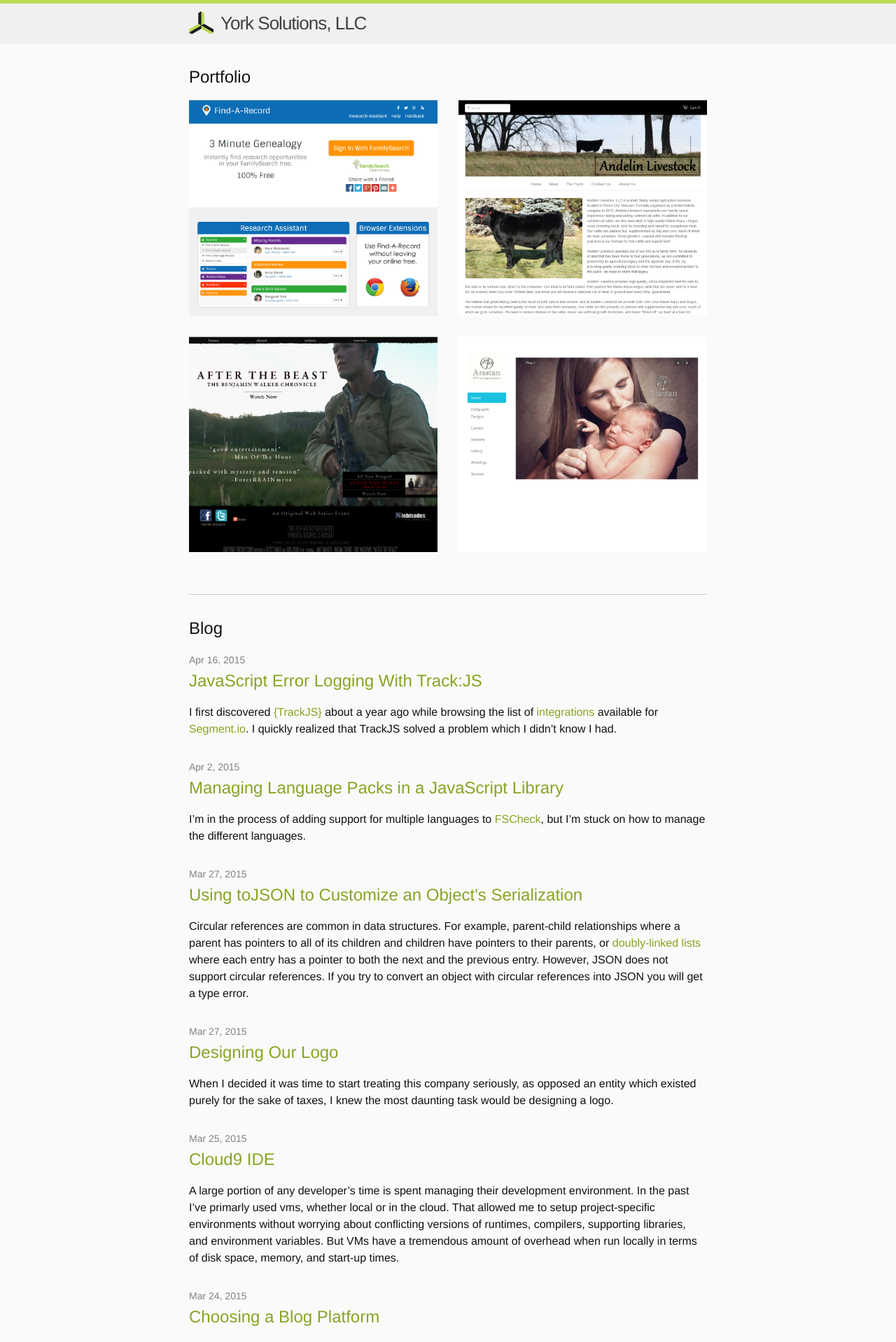
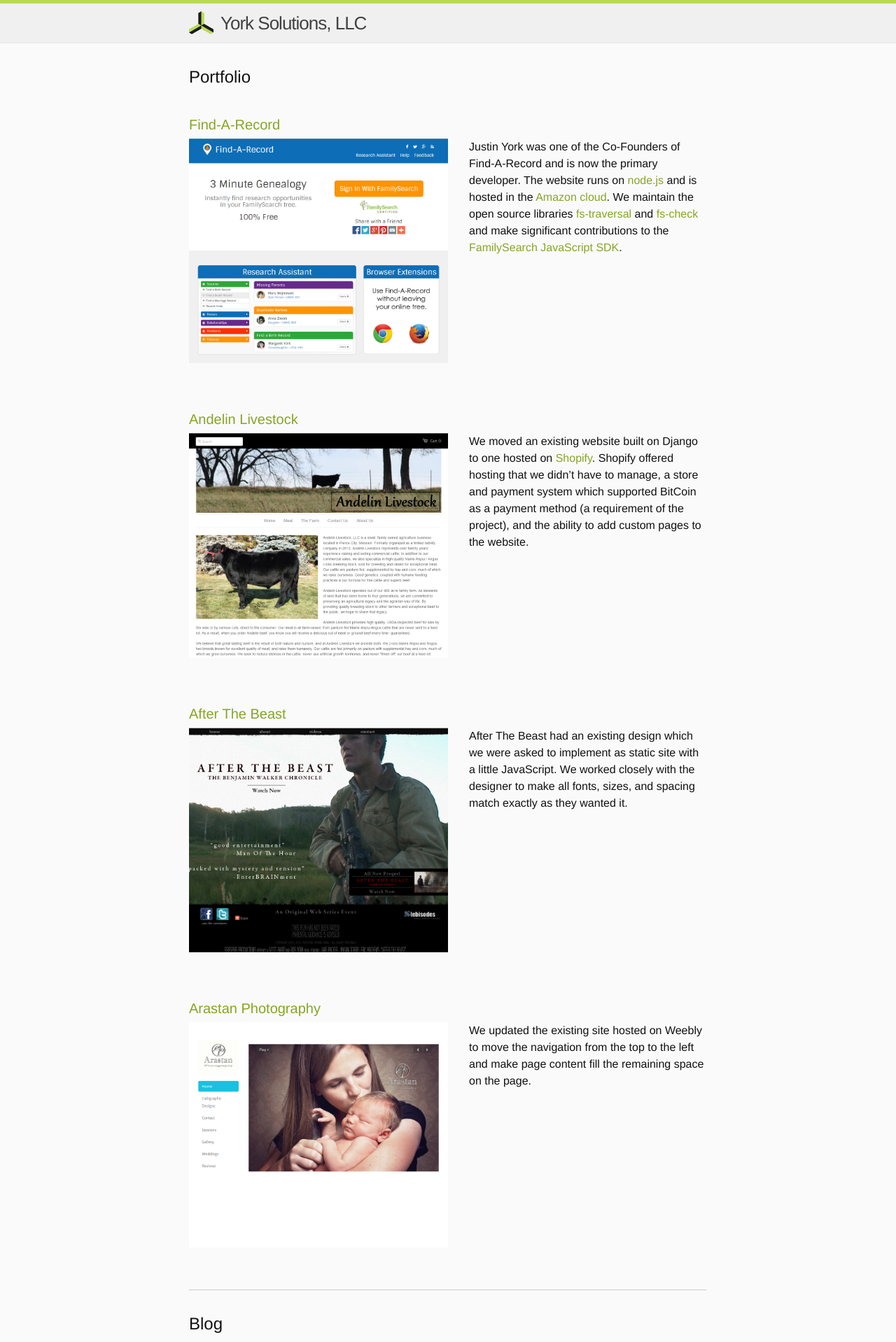
Before and after one commit to justincy/york-solutions.github.io, a Jekyll site: the page built from index.html, in a window 1280 px wide. Shown: the top 1918 px of the page at 70% size. Built offline with Jekyll 4.4.1, drawn with Linux system fonts in a browser that asks for light colours.

Commit message:
add descriptions to projects

```diff
--- a/_data/projects.yml
+++ b/_data/projects.yml
@@ -1,18 +1,38 @@
 - name: Find-A-Record
   url:  https://www.findarecord.com
   img:  findarecord.png
+  role: >
+    Justin York was one of the Co-Founders of Find-A-Record and is now the primary
+    developer. The website runs on [node.js](https://nodejs.org/)
+    and is hosted in the [Amazon cloud](http://aws.amazon.com/).
+    We maintain the open source libraries [fs-traversal](https://github.com/genealogysystems/fs-traversal)
+    and [fs-check](https://github.com/genealogysystems/fs-check)
+    and make significant contributions to the [FamilySearch JavaScript SDK](https://github.com/rootsdev/familysearch-javascript-sdk).
 
 - name: Andelin Livestock
   url: http://andelinlivestock.com
   img: andelinlivestock.png
+  role: >
+    We moved an existing website built on Django to one hosted on
+    [Shopify](http://www.shopify.com/). Shopify offered hosting that
+    we didn't have to manage, a store and payment system which supported BitCoin
+    as a payment method (a requirement of the project), and the ability to add
+    custom pages to the website.
 
 - name: After The Beast
   url: http://afterthebeast.com
   img: afterthebeast.png
+  role: >
+    After The Beast had an existing design which we were asked to implement as
+    static site with a little JavaScript. We worked closely with the designer to
+    make all fonts, sizes, and spacing match exactly as they wanted it.
 
 - name: Arastan Photography
   url: http://www.arastanphotography.com/
   img: arastanphotography.png
+  role: >
+    We updated the existing site hosted on Weebly to move the navigation from
+    the top to the left and make page content fill the remaining space on the page.
 
 #- name: RootsSearch
 #  url: https://chrome.google.com/webstore/detail/rootssearch/aolcffalbhpnojekmimmelebjchjmmgn?hl=en
--- a/_sass/_layout.scss
+++ b/_sass/_layout.scss
@@ -249,45 +249,30 @@
  * Portfolio
  */
 
-.project-list {
+.project {
+    margin: $spacing-unit 0;
+    transition: all .5s;
     overflow: auto;
-    margin: 0 -$spacing-unit-half;
-    padding-bottom: $spacing-unit;
-}
-
-.project {
-    display: block;
-    width: calc(50% - #{$spacing-unit});
-    margin: $spacing-unit-half;
-    float: left;
-    position: relative;
-    overflow: hidden;
-    transition: all .5s;
-}
-
-.project:hover {
-    transform: scale(1.05);
 }
 
 .project-thumb {
-    width: 100%;
+    width: 50%;
+    float: left;
+    margin: 0 $spacing-unit $spacing-unit 0;
 }
 
 .project-title {
-    position: absolute;
-    bottom: 0;
-    background-color: #222;
-    text-align: center;
-    padding: 5px;
-    width: 100%;
+    padding: 5px 0;
     font-size: 20px;
-    display: none;
 }
 
 @include media-query($on-palm) {
+    .project-thumb {
+        float: none;
+        width: 100%;
+    }
+
     .project {
-        float: none;
-        width: -webkit-calc(100% - #{$spacing-unit});
-        width:         calc(100% - #{$spacing-unit});
+        overflow: initial;
     }
 }
--- a/index.html
+++ b/index.html
@@ -7,10 +7,11 @@
   <h2>Portfolio</h2>
   <div class="project-list">
     {% for project in site.data.projects %}
-    <a class="project" href="{{ project.url }}" target="_blank">
-      <div class="project-title">{{ project.name }}</div>
+    <div class="project">
+      <div class="project-title"><a href="{{ project.url }}" target="_blank">{{ project.name }}</a></div>
       <img class="project-thumb" src="{{ site.baseurl }}/assets/img/projects/{{ project.img }}">
-    </a>
+      <div class="project-role">{{ project.role | markdownify }}</div>
+    </div>
     {% endfor %}
   </div>
 
```
